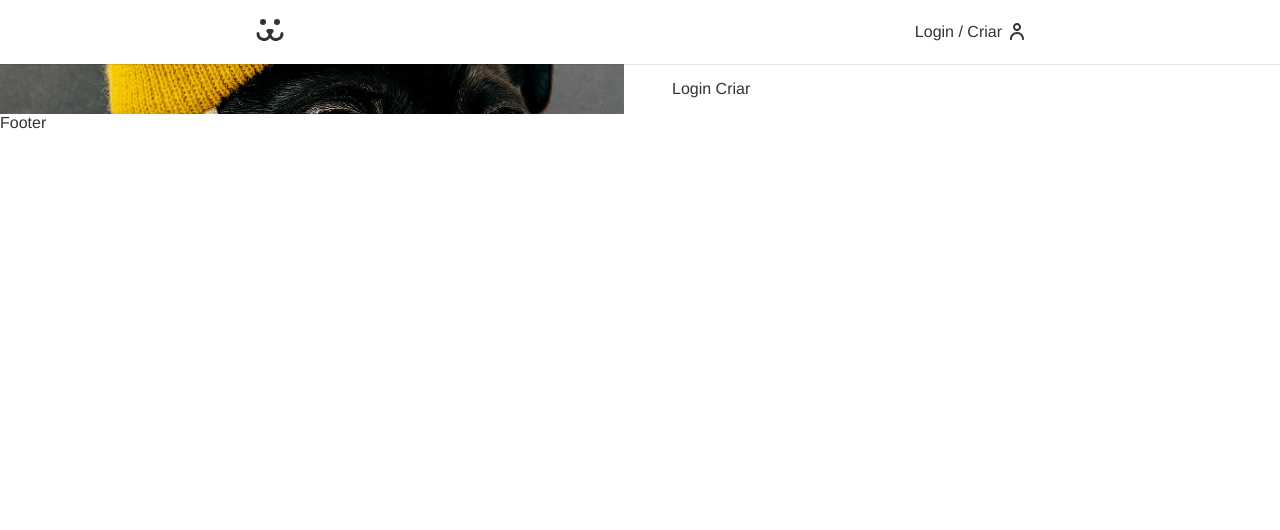
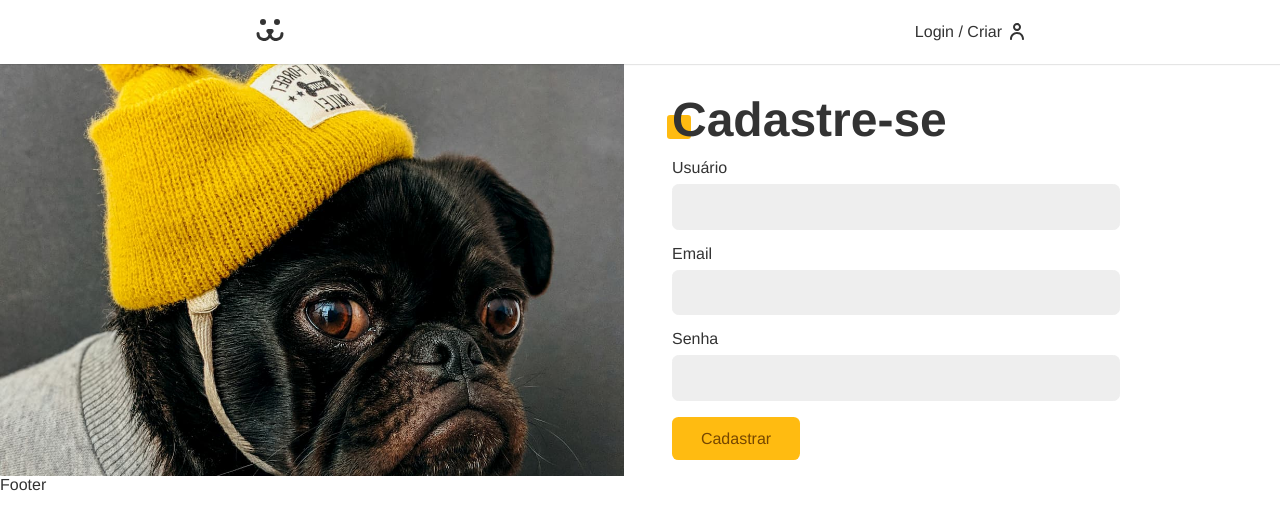
Before and after one commit to Luigi-Martins/dogs, a React (Vite) app: page /login/cadastre-se in a window 1280 px wide. Shown: the top 530 px of the page. Built offline with nearby package versions, Linux system fonts and the light colour scheme.

Commit message:
feat(login): implementação de componente de cadastro e estilização

```diff
--- a/src/Hooks/useForm.jsx
+++ b/src/Hooks/useForm.jsx
@@ -5,6 +5,21 @@ const types = {
     regex:
       /^(([^<>()[\]\\.,;:\s@"]+(\.[^<>()[\]\\.,;:\s@"]+)*)|(".+"))@((\[[0-9]{1,3}\.[0-9]{1,3}\.[0-9]{1,3}\.[0-9]{1,3}\])|(([a-zA-Z\-0-9]+\.)+[a-zA-Z]{2,}))$/,
     message: "Preencha um email válido",
+  },
+  password: {
+    regex:
+      /^(?=.*[a-z])(?=.*[A-Z])(?=.*\d)(?=.*[~!@#$%^&*+\-\/.,\\{}|[\]();:?<>\"'_])[A-Za-z\d~!@#$%^&*+\-\/.,\\{}|[\]();:?<>\"'_]{8,}$/,
+    message: (
+      <>
+        Sua senha deve conter pelo menos 8 caracteres e incluir
+        obrigatoriamente:
+        <br />
+        <br /> - Uma letra maiúscula (A-Z)
+        <br /> - Uma letra minúscula (a-z)
+        <br /> - Um número (0-9)
+        <br /> - Um caractere especial (ex: @, $, !, %, *, ?, &,#)
+      </>
+    ),
   },
 };
 
--- a/src/Login/LoginCreate.jsx
+++ b/src/Login/LoginCreate.jsx
@@ -1,7 +1,41 @@
 import React from "react";
+import Input from "../Components/Forms/Input";
+import Button from "../Components/Forms/Button";
+import useForm from "../Hooks/useForm";
+import { USER_POST } from "../api";
+import { UserContext } from "../UserContext";
 
 const LoginCreate = () => {
-  return <div>Login Criar</div>;
+  const username = useForm();
+  const email = useForm("email");
+  const password = useForm("password");
+
+  const { userLogin } = React.useContext(UserContext);
+
+  async function handleSubmit(event) {
+    event.preventDefault();
+    const { url, options } = USER_POST({
+      username: username.value,
+      email: email.value,
+      password: password.value,
+    });
+    const response = await fetch(url, options);
+    if (response.ok) userLogin(username.value, password.value);
+    console.log(response);
+  }
+
+  return (
+    <section className="animeLeft">
+      <h1 className="title">Cadastre-se</h1>
+      <form onSubmit={handleSubmit}>
+        <Input label="Usuário" type="text" name="username" {...username} />
+        <Input label="Email" type="email" name="email" {...email} />
+        <Input label="Senha" type="password" name="password" {...password} />
+
+        <Button>Cadastrar</Button>
+      </form>
+    </section>
+  );
 };
 
 export default LoginCreate;
--- a/src/api.jsx
+++ b/src/api.jsx
@@ -36,3 +36,16 @@ export function USER_GET(token) {
     },
   };
 }
+
+export function USER_POST(body) {
+  return {
+    url: API_URL + "/api/user",
+    options: {
+      method: "POST",
+      headers: {
+        "Content-Type": "application/json",
+      },
+      body: JSON.stringify(body),
+    },
+  };
+}
```
